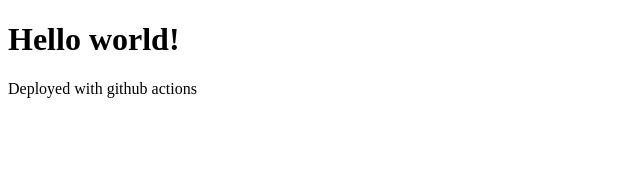
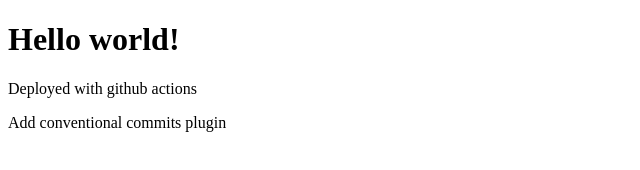
Before and after one commit to jcheron/static-web, a plain HTML site: page index.html in a window 1280 px wide. Shown: the whole page, without its empty margins (0-640 px from the left). Drawn offline with Linux system fonts and the light colour scheme.

Commit message:
feat(main): add index.html
index.html updated

```diff
--- a/index.html
+++ b/index.html
@@ -7,5 +7,6 @@
 <body>
 <h1>Hello world!</h1>
 <p>Deployed with github actions</p>
+<p>Add conventional commits plugin</p>
 </body>
 </html>
```
Also changed, not shown: 1 other file.
